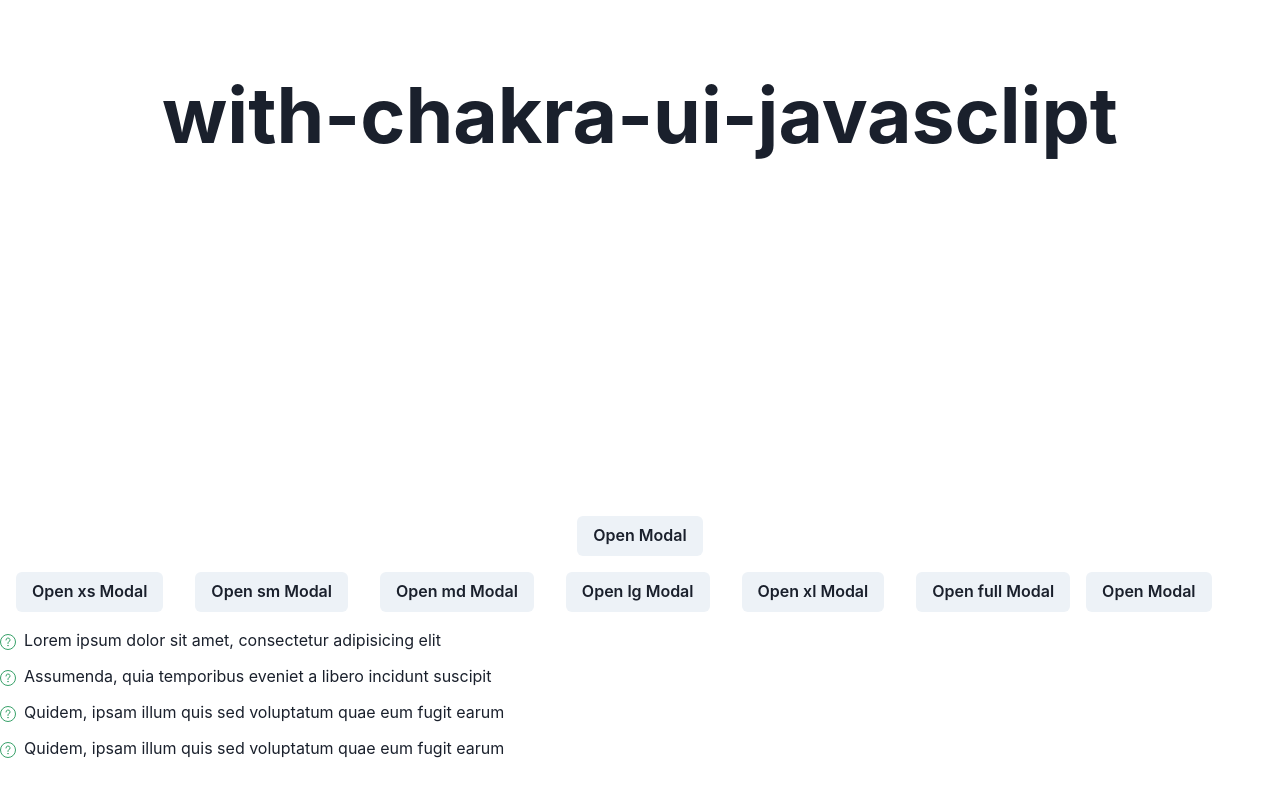
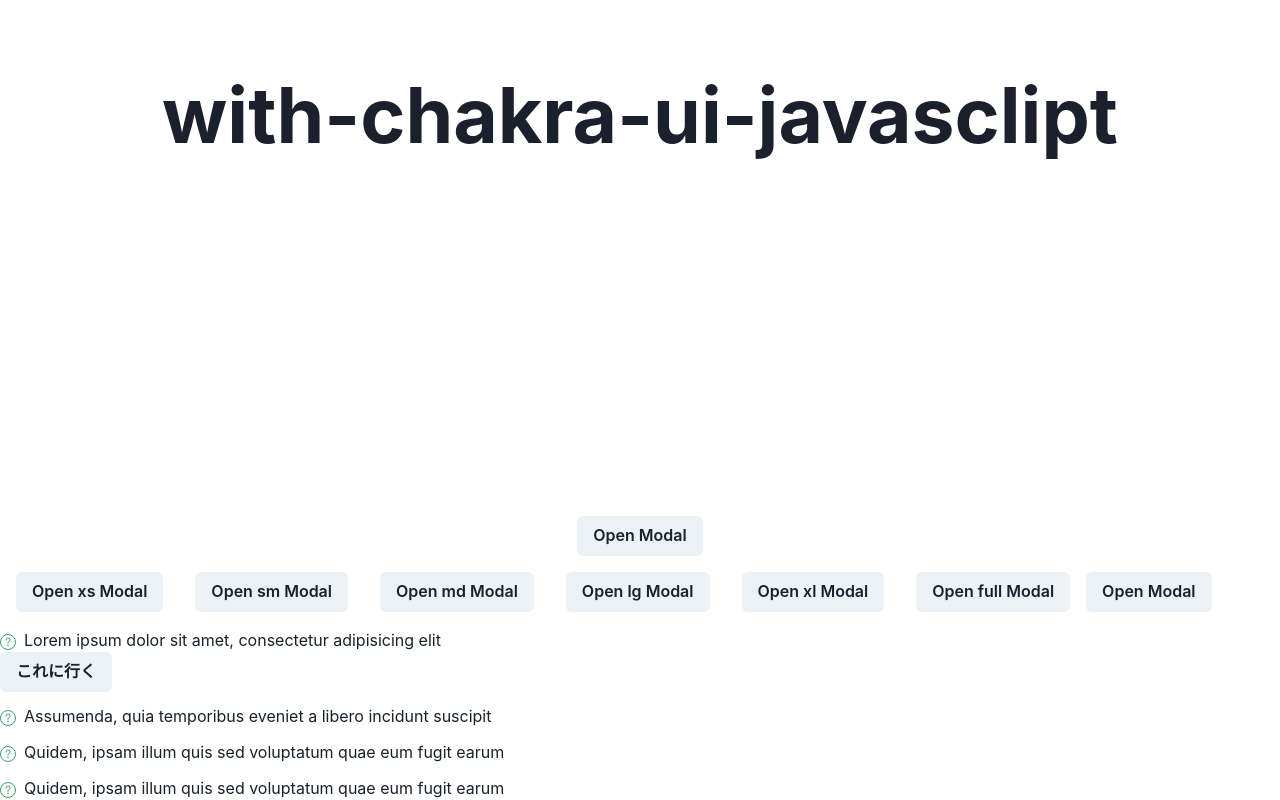
Before and after one commit to terakawakohei/SandaEzBus, a Next.js app: page /mix in a window 1280 px wide. Shown: the part 284-1084 px from the top of the page. Before the commit the page ends 1044 px from the top, so only its background shows below. Built offline with nearby package versions, Linux system fonts and the light colour scheme.

Commit message:
modal内にlistを導入

```diff
--- a/src/components/ListExample.jsx
+++ b/src/components/ListExample.jsx
@@ -6,6 +6,7 @@ import {
     UnorderedList,
     MdSettings,
     MdCheckCircle,
+    Button,
 } from '@chakra-ui/react'
 
 export const ListExample = () => {
@@ -13,7 +14,8 @@ export const ListExample = () => {
         <List spacing={3}>
             <ListItem>
                 <ListIcon as={MdCheckCircle} color='green.500' />
-                Lorem ipsum dolor sit amet, consectetur adipisicing elit
+                Lorem ipsum dolor sit amet, consectetur adipisicing elit<br/>
+                <Button>これに行く</Button>
             </ListItem>
             <ListItem>
                 <ListIcon as={MdCheckCircle} color='green.500' />
--- a/src/components/TransitionModal.jsx
+++ b/src/components/TransitionModal.jsx
@@ -8,11 +8,11 @@ import {
     ModalCloseButton,
     Button,
     useDisclosure,
-    Box,
     Text,
     Center,
 } from '@chakra-ui/react'
 import React, { useRef } from "react"
+import { ListExample } from '../components/ListExample'
 
 export const TransitionModal = () => {
     const { isOpen, onOpen, onClose } = useDisclosure()
@@ -33,10 +33,11 @@ export const TransitionModal = () => {
             <ModalCloseButton />
             <ModalBody>
               <Text count={2} />
-              bbbbbbbbbbbbbbbbbba<br />
-              s<br />
-              a<br />
-              a<br />
+              Sample<br />
+              Text<br />
+              List Example below<br />
+              <br />
+              <ListExample />
             </ModalBody>
             <ModalFooter>
               <Button colorScheme='blue' mr={3}>
--- a/src/pages/mix.jsx
+++ b/src/pages/mix.jsx
@@ -13,7 +13,6 @@ import {
   } from '@chakra-ui/react'
   import React, { useRef } from "react"
   import {Hero} from "../components/Hero"
-  import {BasicModal} from "../components/BasicModal"
   import {TransitionModal} from "../components/TransitionModal"
   import {SizeModalExample} from "../components/SizeModalExample"
   import { ListExample } from '../components/ListExample'
```
